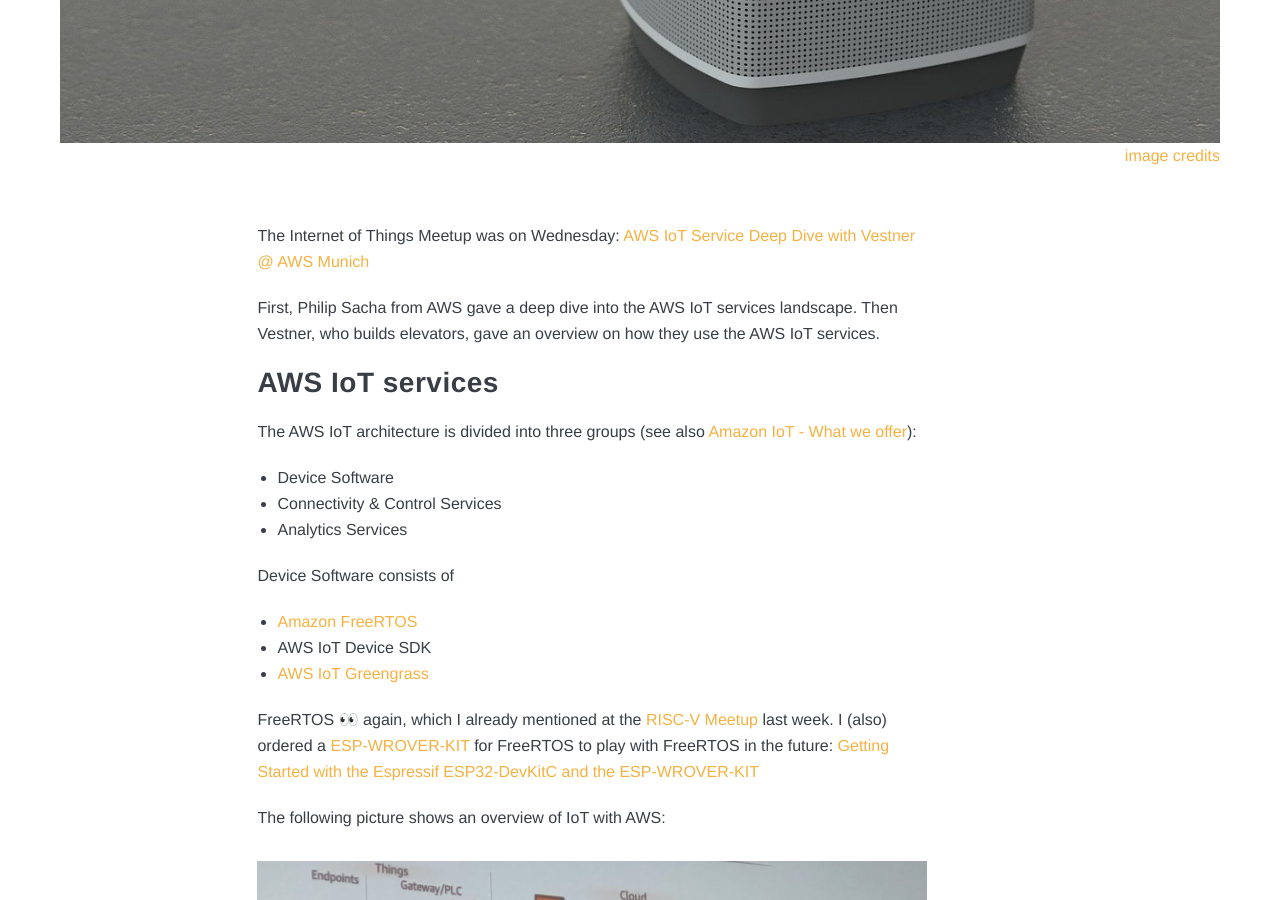
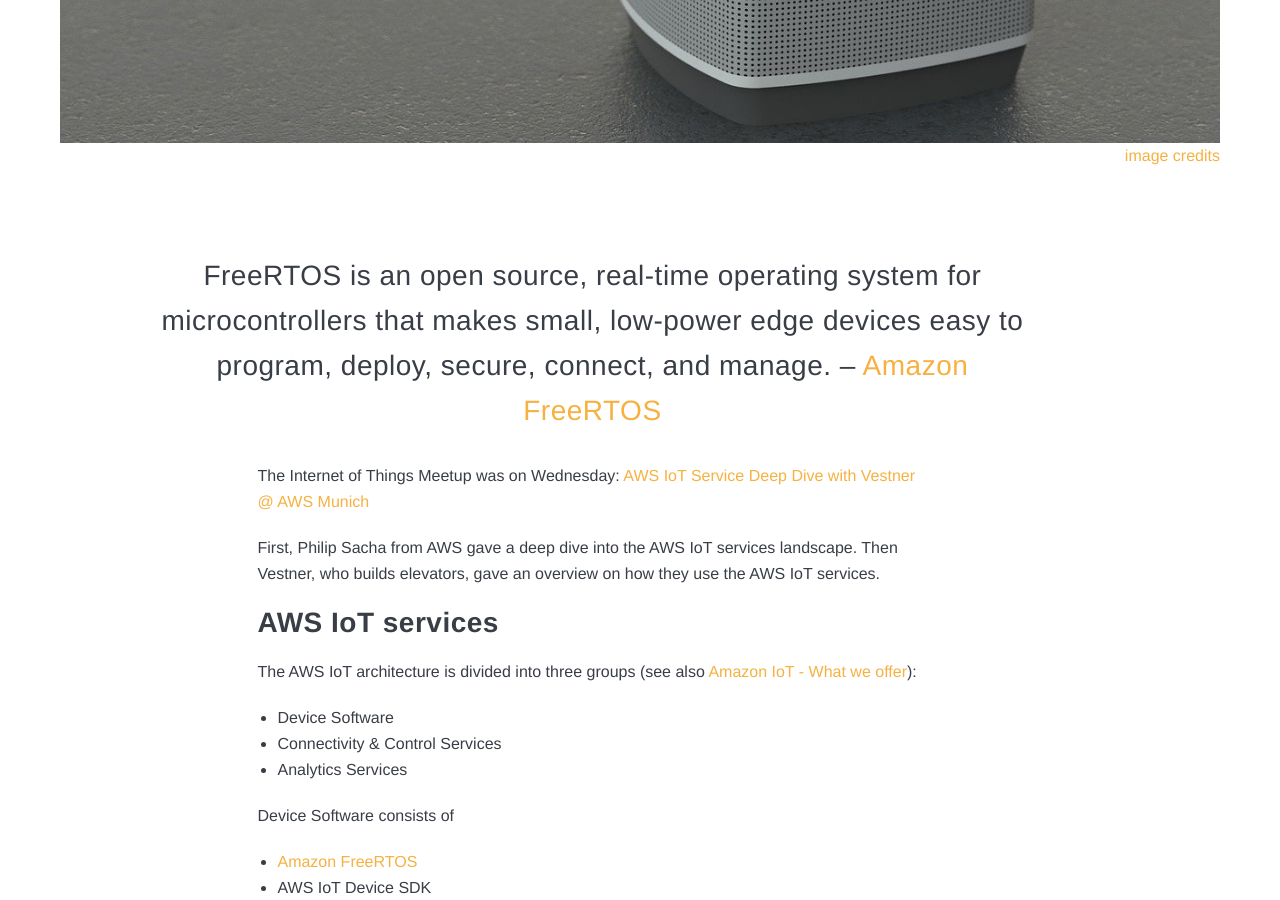
Before and after one commit to choas/choas.github.io, a Jekyll site: the page built from _posts/2020-03-08-aws-iot-service-deep-dive-meetup.md, in a window 1280 px wide and 900 px high, scrolled down 900 px. Built offline with Jekyll 4.4.1, drawn with Linux system fonts in a browser that asks for light colours; nearby versions of some CDN libraries.

Commit message:
FreeRTOS quote

```diff
--- a/_posts/2020-03-08-aws-iot-service-deep-dive-meetup.md
+++ b/_posts/2020-03-08-aws-iot-service-deep-dive-meetup.md
@@ -6,6 +6,8 @@ image:  speaker-2371550_1280.jpg
 credit: https://pixabay.com/de/illustrations/lautsprecher-wireless-internet-iot-2371550/
 tags:   Meetup AWS-IoT
 ---
+
+> FreeRTOS is an open source, real-time operating system for microcontrollers that makes small, low-power edge devices easy to program, deploy, secure, connect, and manage. -- [Amazon FreeRTOS](https://aws.amazon.com/freertos/)
 
 The Internet of Things Meetup was on Wednesday:
 [AWS IoT Service Deep Dive with Vestner @ AWS Munich](https://www.meetup.com/IoTMunich/events/267957639/)
```
